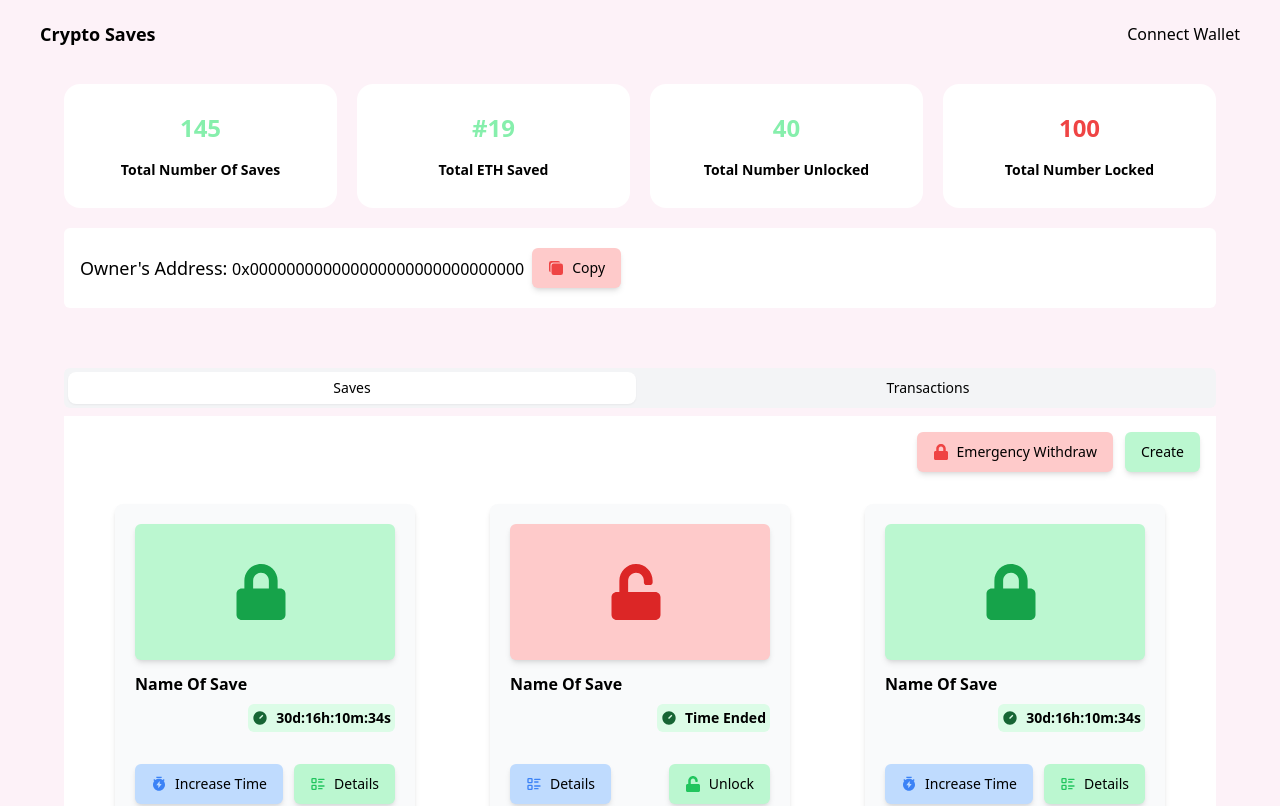
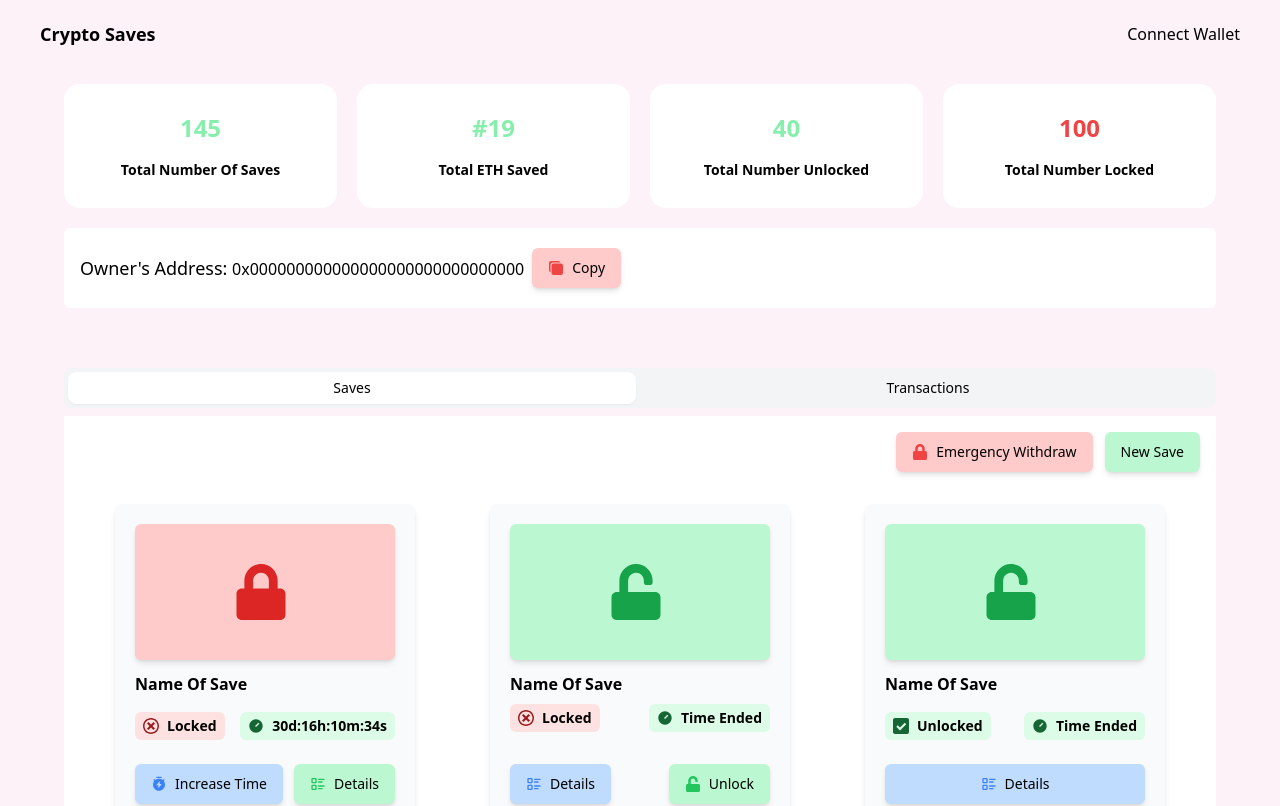
Before and after one commit to OleanjiKingCode/CryproSaves--UI, a Next.js app: page / in a window 1280 px wide. Shown: the top 806 px of the page. Built offline with nearby package versions, Linux system fonts and the light colour scheme.

Commit message:
Finsihed the types of save boxes

```diff
--- a/src/components/Saves.tsx
+++ b/src/components/Saves.tsx
@@ -3,23 +3,30 @@ import { FaLock, FaUnlock } from "react-icons/fa";
 import { RiTimer2Fill, RiTimerFlashFill } from "react-icons/ri";
 import { TbListDetails } from "react-icons/tb";
 import { Button } from "./ui/button";
+import { ImCancelCircle, ImCheckboxChecked } from "react-icons/im";
 
 export const LockedSaves = () => {
   return (
     <div className="bg-gray-50 flex flex-col items-center shadow-md justify-center gap-3 p-5 rounded-lg w-[300px]">
-      <div className="bg-green-200 rounded-md items-center w-full flex justify-center shadow-md py-10 ">
-        <FaLock className="mr-2 h-14 w-14 text-green-600 " />
+      <div className="bg-red-200 rounded-md items-center w-full flex justify-center shadow-md py-10 ">
+        <FaLock className="mr-2 h-14 w-14 text-red-600 " />
       </div>
-      <div className="w-full flex flex-col justify-center items-start gap-2">
+      <div className="w-full flex flex-col justify-center items-start gap-4">
         <span className="font-semibold">Name Of Save</span>
-        <div className="py-1 px-1 bg-green-100 flex items-center rounded-md justify-end self-end">
+        <div className="w-full flex-row flex items-center justify-between">
+          <div className="py-1 px-2 bg-red-100 flex items-center rounded-md justify-end self-end">
+            <ImCancelCircle className="mr-2 h-4 w-4 text-red-800 " />
+            <span className="font-semibold text-black text-sm">Locked</span>
+          </div>
+          <div className="py-1 px-2 bg-green-100 flex items-center rounded-md justify-end self-end">
             <RiTimer2Fill className="mr-2 h-4 w-4 text-green-800 " />
             <span className="font-semibold text-black text-sm">
               30d:16h:10m:34s
             </span>
           </div>
         </div>
-      <div className="flex flex-row items-center justify-between w-full pt-5 ">
+      </div>
+      <div className="flex flex-row items-center justify-between w-full pt-3 ">
         <Button className="bg-blue-200 rounded-md shadow-md">
           <RiTimerFlashFill className="mr-2 h-4 w-4 text-blue-500 text-sm" />
           Increase Time
@@ -36,14 +43,20 @@ export const LockedSaves = () => {
 export const UnlockedSaves = () => {
   return (
     <div className="bg-gray-50 flex flex-col items-center justify-center gap-3 shadow-md p-5 rounded-lg w-[300px]">
-      <div className="bg-red-200 rounded-md items-center w-full flex justify-center shadow-md py-10 ">
-        <FaUnlock className="mr-2 h-14 w-14 text-red-600 " />
+      <div className="bg-green-200 rounded-md items-center w-full flex justify-center shadow-md py-10 ">
+        <FaUnlock className="mr-2 h-14 w-14 text-green-600 " />
       </div>
       <div className="w-full flex flex-col justify-center items-start gap-2">
         <span className="font-semibold">Name Of Save</span>
-        <div className="py-1 px-1 bg-green-100 flex items-center rounded-md justify-end self-end">
+        <div className="w-full flex-row flex items-center justify-between">
+          <div className="py-1 px-2 bg-red-100 flex items-center rounded-md justify-end self-end">
+            <ImCancelCircle className="mr-2 h-4 w-4 text-red-800 " />
+            <span className="font-semibold text-black text-sm">Locked</span>
+          </div>
+          <div className="py-1 px-2 bg-green-100 flex items-center rounded-md justify-end self-end">
             <RiTimer2Fill className="mr-2 h-4 w-4 text-green-800 " />
             <span className="font-semibold text-black text-sm">Time Ended</span>
+          </div>
         </div>
       </div>
       <div className="flex flex-row items-center justify-between w-full pt-5 ">
@@ -55,7 +68,40 @@ export const UnlockedSaves = () => {
           <FaUnlock className="mr-2 h-4 w-4 text-green-500 text-sm" />
           Unlock
         </Button>
+        {/* <Button className="bg-blue-200 rounded-md shadow-md">
+          <RiTimerFlashFill className="mr-2 h-4 w-4 text-blue-500 text-sm" />
+          Increase Time
+        </Button> */}
       </div>
     </div>
   );
 };
+
+export const TimeEndedSaves = () => {
+  return (
+    <div className="bg-gray-50 flex flex-col items-center justify-center gap-3 shadow-md p-5 rounded-lg w-[300px]">
+      <div className="bg-green-200 rounded-md items-center w-full flex justify-center shadow-md py-10 ">
+        <FaUnlock className="mr-2 h-14 w-14 text-green-600 " />
+      </div>
+      <div className="w-full flex flex-col justify-center items-start gap-4">
+        <span className="font-semibold">Name Of Save</span>
+        <div className="w-full flex-row flex items-center justify-between">
+          <div className="py-1 px-2 bg-green-100 flex items-center rounded-md justify-end self-end">
+            <ImCheckboxChecked className="mr-2 h-4 w-4 text-green-800 " />
+            <span className="font-semibold text-black text-sm">Unlocked</span>
+          </div>
+          <div className="py-1 px-2 bg-green-100 flex items-center rounded-md justify-end self-end">
+            <RiTimer2Fill className="mr-2 h-4 w-4 text-green-800 " />
+            <span className="font-semibold text-black text-sm">Time Ended</span>
+          </div>
+        </div>
+      </div>
+      <div className="flex flex-row items-center justify-between w-full pt-3 ">
+        <Button className="bg-blue-200 rounded-md shadow-md text-sm w-full">
+          <TbListDetails className="mr-2 h-4 w-4 text-blue-500 text-sm" />
+          Details
+        </Button>
+      </div>
+    </div>
+  );
+};
--- a/src/components/Sections.tsx
+++ b/src/components/Sections.tsx
@@ -2,7 +2,7 @@ import { Button } from "@/components/ui/button";
 import { Tabs, TabsContent, TabsList, TabsTrigger } from "@/components/ui/tabs";
 import { useState } from "react";
 import { FaLock } from "react-icons/fa";
-import { LockedSaves, UnlockedSaves } from "./Saves";
+import { LockedSaves, TimeEndedSaves, UnlockedSaves } from "./Saves";
 import {
   TableCaption,
   TableHeader,
@@ -26,6 +26,7 @@ export const Sections = () => {
         "0x888166ebc4dfe361f323db776758a13917e2c555fb66be6b4b9421bb4139b173",
       time: "2 hrs ago",
       function: "Withdrawal",
+      value: "2.03",
     },
     {
       "#": "2",
@@ -33,6 +34,7 @@ export const Sections = () => {
         "0x7c6c99d3a174c1c27ee2eaa10aa8c935ad86d6a0daf472dd5b9acb5f41adb0d7",
       time: "30 days 20 hrs ago",
       function: "Create Save",
+      value: "10",
     },
     {
       "#": "3",
@@ -40,6 +42,7 @@ export const Sections = () => {
         "0x888166ebc4dfe361f323db776758a13917e2c555fb66be6b4b9421bb4139b173",
       time: "234days 11hrs ago",
       function: "Increased Lock Time",
+      value: "3.22",
     },
     {
       "#": "4",
@@ -47,6 +50,7 @@ export const Sections = () => {
         "0x7c6c99d3a174c1c27ee2eaa10aa8c935ad86d6a0daf472dd5b9acb5f41adb0d7",
       time: "344 days 1hr ago",
       function: "Emergency Withdrawal",
+      value: "200.47",
     },
     {
       "#": "5",
@@ -54,6 +58,7 @@ export const Sections = () => {
         "0x888166ebc4dfe361f323db776758a13917e2c555fb66be6b4b9421bb4139b173",
       time: "430 days 22 hrs ago",
       function: "Unlock Save",
+      value: "1.10",
     },
   ];
   return (
@@ -86,14 +91,18 @@ export const Sections = () => {
               Emergency Withdraw
             </Button>
             <Button className="bg-green-200 rounded-md shadow-md">
-              Create
+              New Save
             </Button>
           </div>
           <div className="w-full flex flex-row flex-wrap gap-10 items-center justify-evenly pt-5">
-            {[0, 1, 2, 3, 4, 5, 6].map((item, i) => {
-              if (i % 2 === 0) {
+            {[0, 1, 2, 3, 4, 5, 6, 7, 8].map((item, i) => {
+              if (i % 3 === 0) {
                 return <LockedSaves key={i} />;
-              } else return <UnlockedSaves key={i} />;
+              } else if (i % 2 === 0) {
+                return <TimeEndedSaves key={i} />;
+              } else {
+                return <UnlockedSaves key={i} />;
+              }
             })}
           </div>
         </div>
@@ -107,6 +116,7 @@ export const Sections = () => {
                 <TableHead className="w-[200px]">Transaction Hash</TableHead>
                 <TableHead className="w-[200px]">Function</TableHead>
                 <TableHead className="">Age</TableHead>
+                <TableHead className="">Value (ETH)</TableHead>
               </TableRow>
             </TableHeader>
             <TableBody>
@@ -119,7 +129,7 @@ export const Sections = () => {
                         {invoice.TxnHash}
                       </span>
                       <IoCopy
-                        className="ml-2 h-4 w-4 text-gray-400 cursor-pointer"
+                        className="ml-2 h-4 w-4 text-blue-400 cursor-pointer"
                         title="Copy"
                       />
                       <TiExport
@@ -134,6 +144,7 @@ export const Sections = () => {
                     </div>
                   </TableCell>
                   <TableCell className="font-medium">{invoice.time}</TableCell>
+                  <TableCell className="font-medium">{invoice.value}</TableCell>
                 </TableRow>
               ))}
             </TableBody>
```
Lines whose indentation alone changed are shown as unchanged.
